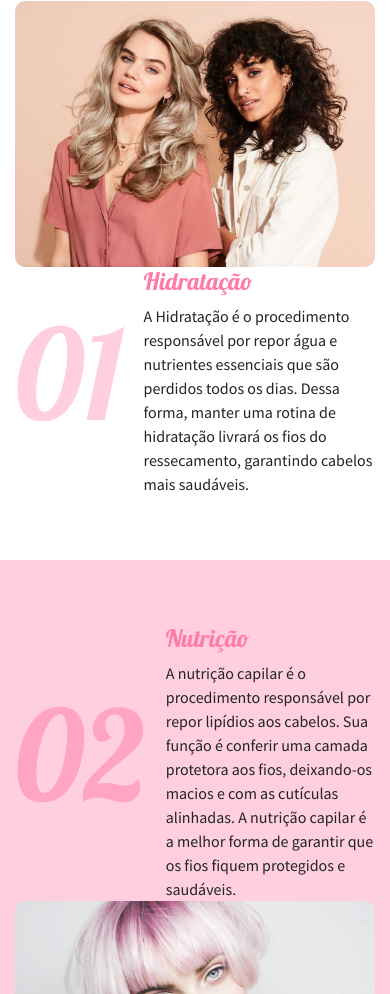
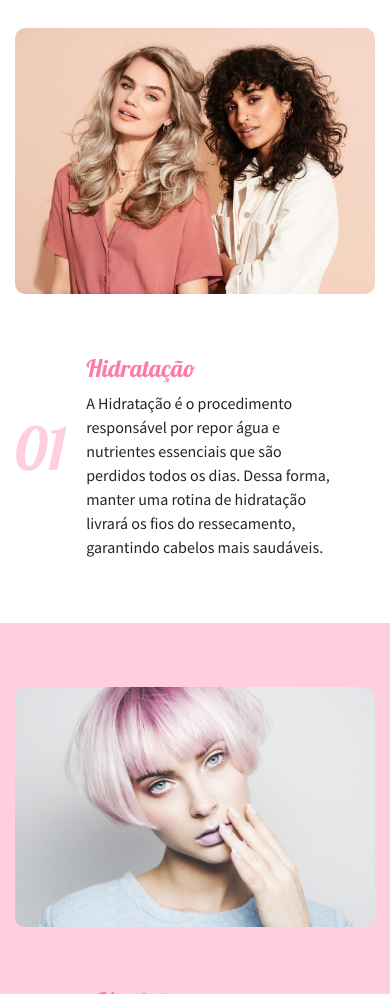
Before and after one commit to juliabizol/ivacabeleireira, a plain HTML site: page index.html in a window 390 px wide. Shown: the part 1006-2000 px from the top of the page. Drawn offline with Linux system fonts and the light colour scheme.

Commit message:
responsive

```diff
--- a/css/main.css
+++ b/css/main.css
@@ -216,10 +216,31 @@ footer {
 
 }
 
+@media (max-width:575.98px) {
+    .step-number1, .step-number2, .step-number3, .step-number4 {
+        font-size: 125px;
+    }
+}
+
 @media (max-width:768px) {
 
+    .hero h4 {
+        margin-bottom: 35px;
+    }
     .testimonial-section img {
         display: none;
+    }
+
+    .step1-text-column, .step2-text-column, .step3-text-column, .step4-text-column {
+        margin-top: 60px;
+    }
+
+    .step2-columns, .step4-columns {
+        flex-direction: column-reverse;
+    }
+
+    .step-number1, .step-number2, .step-number3, .step-number4 {
+        font-size: 125px;
     }
 
     .cta {
@@ -246,4 +267,7 @@ footer {
         padding: 4rem 0;
     }
 
+    .step-number1, .step-number2, .step-number3, .step-number4 {
+        font-size: 59px;
+    }
 }
--- a/index.html
+++ b/index.html
@@ -21,7 +21,7 @@
         <div class="container">
             <div class="row d-flex flex-row align-items-center">
                 <div class="col-sm-12 col-md-6">
-                    <h1 class="mb-2">Cronograma Capilar.</h1>
+                    <h1 class="mb-2">Cronograma Capilar</h1>
                     <h4>Quatro etapas que proporcionam saúde aos seus cabelos, de forma duradoura.</h4>
                 </div>
                 <div class="col-sm-12 col-md-6">
@@ -67,7 +67,7 @@
                 <div class="col-sm-12 col-md-6">
                     <img src="img/keune-models-1.jpg" alt="hair" class="img-fluid">
                 </div>
-                <div class="col-sm-12 col-md-6 d-flex align-self-center">
+                <div class="step1-text-column col-sm-12 col-md-6 d-flex align-self-center">
                     <div class="step-number1">
                         <p>01</p>
                     </div>
@@ -84,8 +84,8 @@
 
     <section class="section step2-section">
         <div class="container">
-            <div class="row">
-                <div class="col-sm-12 col-md-6 d-flex align-self-center">
+            <div class="row step2-columns">
+                <div class="step2-text-column col-sm-12 col-md-6 d-flex align-self-center">
                     <div class="step-number2">
                         <p>02</p>
                     </div>
@@ -110,7 +110,7 @@
                 <div class="col-sm-12 col-md-6">
                     <img src="img/keune-model-3.png" alt="hair" class="img-fluid">
                 </div>
-                <div class="col-sm-12 col-md-6 d-flex align-self-center">
+                <div class="step3-text-column col-sm-12 col-md-6 d-flex align-self-center">
                     <div class="step-number3">
                         <p>03</p>
                     </div>
@@ -128,8 +128,8 @@
 
     <section class="section step4-section">
         <div class="container">
-            <div class="row">
-                <div class="col-sm-12 col-md-6 d-flex align-self-center">
+            <div class="row step4-columns">
+                <div class="step4-text-column col-sm-12 col-md-6 d-flex align-self-center">
                     <div class="step-number4">
                         <p>04</p>
                     </div>
```
